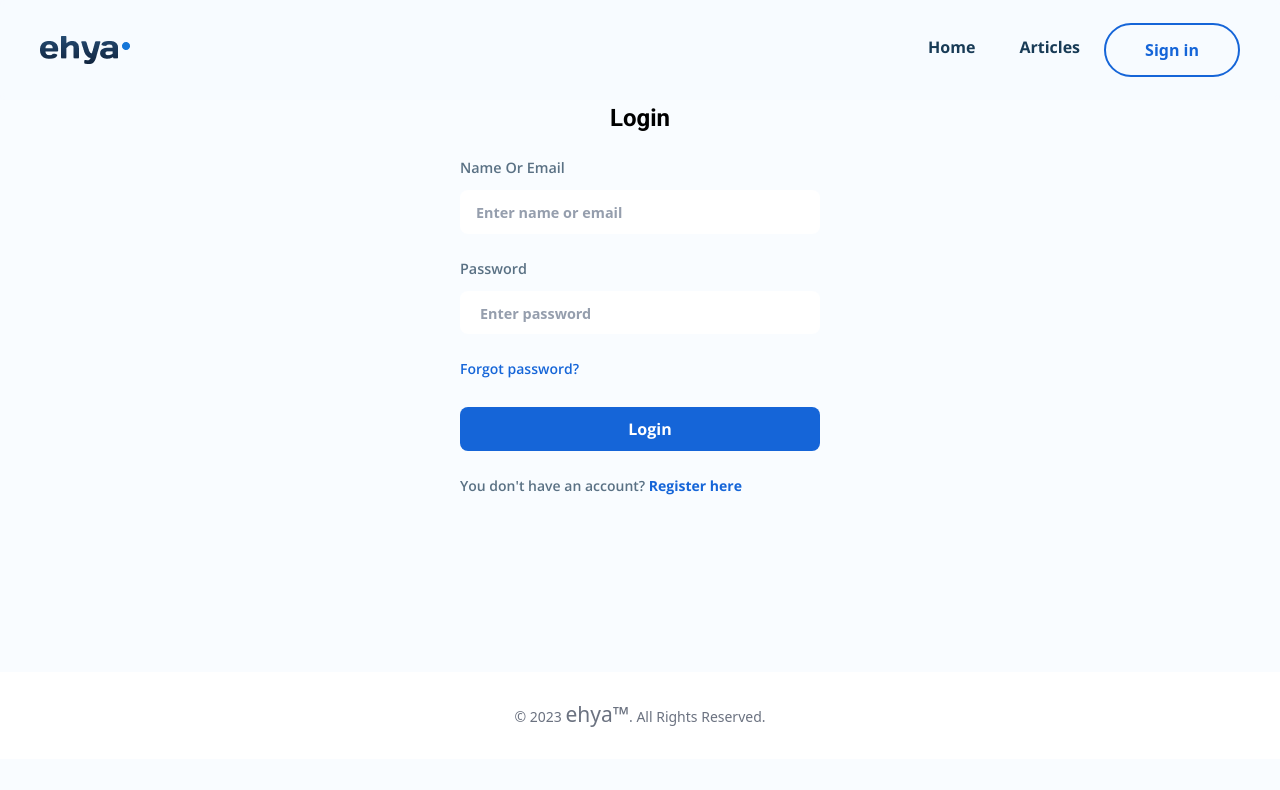
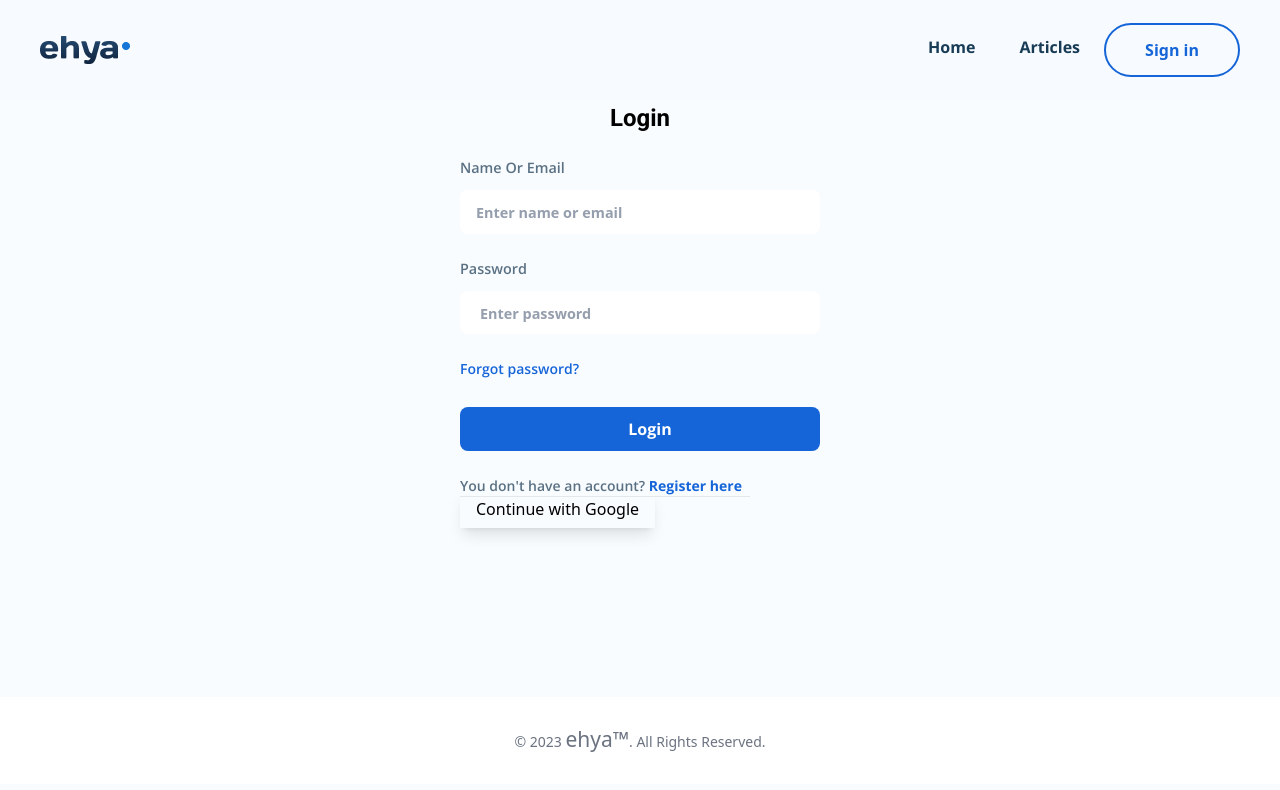
Before and after one commit to tinsaedv/Responsive-Blog-App, a React (Vite) app in the folder client/: page /dashboard in a window 1280 px wide. Shown: the top 790 px of the page. Built offline with nearby package versions, Linux system fonts and the light colour scheme; no server answers.

Commit message:
Add Google OAuth login button

```diff
--- a/client/src/pages/Auth/Login.jsx
+++ b/client/src/pages/Auth/Login.jsx
@@ -2,14 +2,19 @@ import { Link } from 'react-router-dom';
 import { useAuthStore } from '../../App/useAuthStore';
 
 const Login = () => {
-  const { loginUser, loginLoading, setLoginInfo, loginError } = useAuthStore(
-    (state) => ({
-      loginUser: state.loginUser,
-      setLoginInfo: state.setLoginInfo,
-      loginLoading: state.loginLoading,
-      loginError: state.loginError,
-    })
-  );
+  const {
+    loginUser,
+    loginLoading,
+    setLoginInfo,
+    loginError,
+    continueWithGoogle,
+  } = useAuthStore((state) => ({
+    loginUser: state.loginUser,
+    setLoginInfo: state.setLoginInfo,
+    loginLoading: state.loginLoading,
+    loginError: state.loginError,
+    continueWithGoogle: state.continueWithGoogle,
+  }));
 
   function handleInputChange(e) {
     e.preventDefault();
@@ -26,22 +31,22 @@ const Login = () => {
       <p className='text-center font-Roboto font-bold  text-[1.5rem] mb-[1.3rem]'>
         Login
       </p>
-      <label className='self-start text-[.9rem] text-[#5A7184] mb-[0.75rem] font-openSans font-semibold'>
+      <label className='self-start text-[.9rem] text-[#5A7184]  mb-[0.75rem] font-openSans font-semibold'>
         Name Or Email
       </label>
       <input
-        className='w-full mb-[1.5rem] outline-none placeholder:text-[.9rem] placeholder:text-[#959EAD] font-semibold py-[.6rem] pl-[1rem] rounded-lg'
+        className='dark:text-gray-600 w-full mb-[1.5rem] outline-none placeholder:text-[.9rem] placeholder:text-[#959EAD] font-semibold py-[.6rem] pl-[1rem] rounded-lg'
         onChange={handleInputChange}
         name='nameOrEmail'
         type='text'
         placeholder='Enter name or email'
       />
 
-      <label className='self-start text-[.9rem] mb-[0.75rem] text-[#5A7184] font-openSans font-semibold'>
+      <label className='self-start  text-[.9rem] mb-[0.75rem] text-[#5A7184] font-openSans font-semibold'>
         Password
       </label>
       <input
-        className='w-full outline-none mb-[1.5rem] placeholder:text-[.9rem] placeholder:text-[#959EAD] font-semibold py-[.6rem] pl-[1.25rem] rounded-lg'
+        className='w-full outline-none dark:text-gray-600 mb-[1.5rem] placeholder:text-[.9rem] placeholder:text-[#959EAD] font-semibold py-[.6rem] pl-[1.25rem] rounded-lg'
         onChange={handleInputChange}
         name='password'
         type='password'
@@ -71,6 +76,15 @@ const Login = () => {
             Register here
           </Link>
         </p>
+        <hr />
+        <a
+          href='http://localhost:4000/auth/google'
+          // onClick={() => continueWithGoogle()}
+          type='button'
+          className='py-2 px-4 shadow-lg'
+        >
+          Continue with Google
+        </a>
       </div>
     </form>
   );
```
